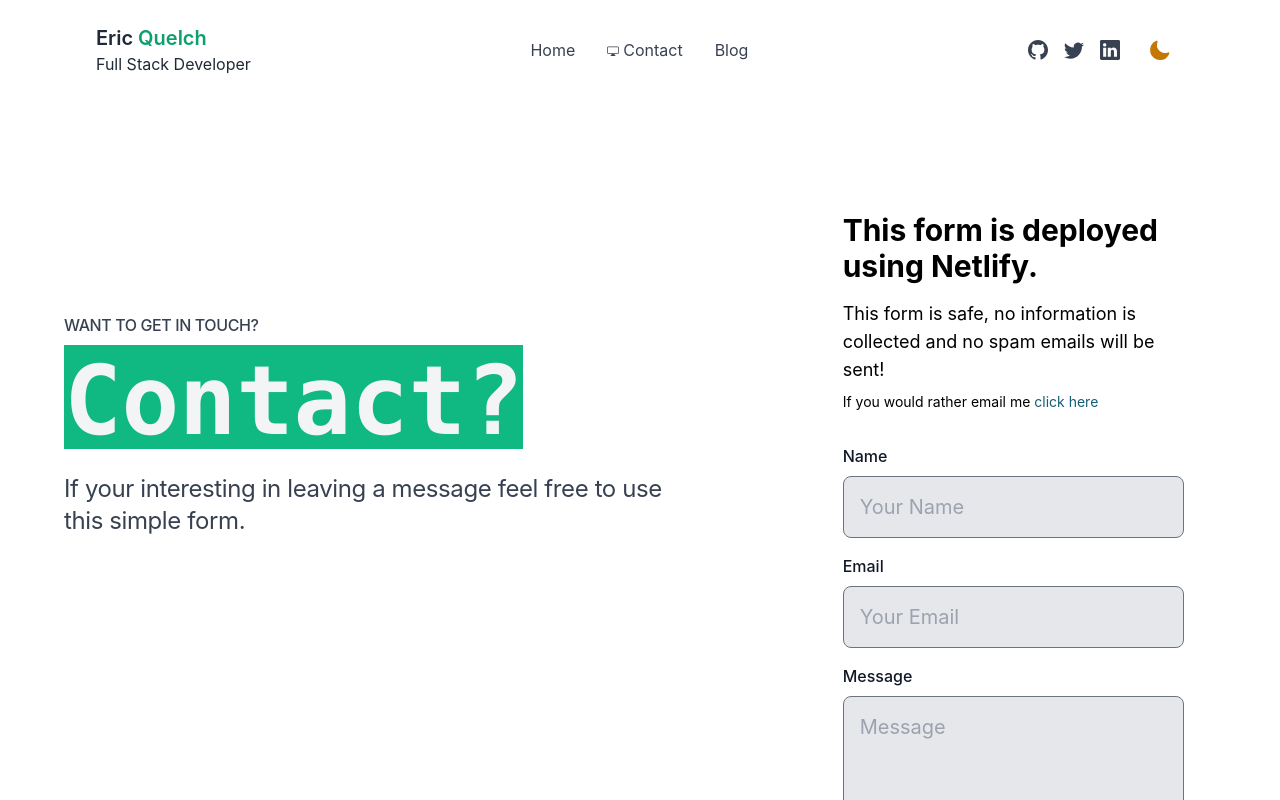
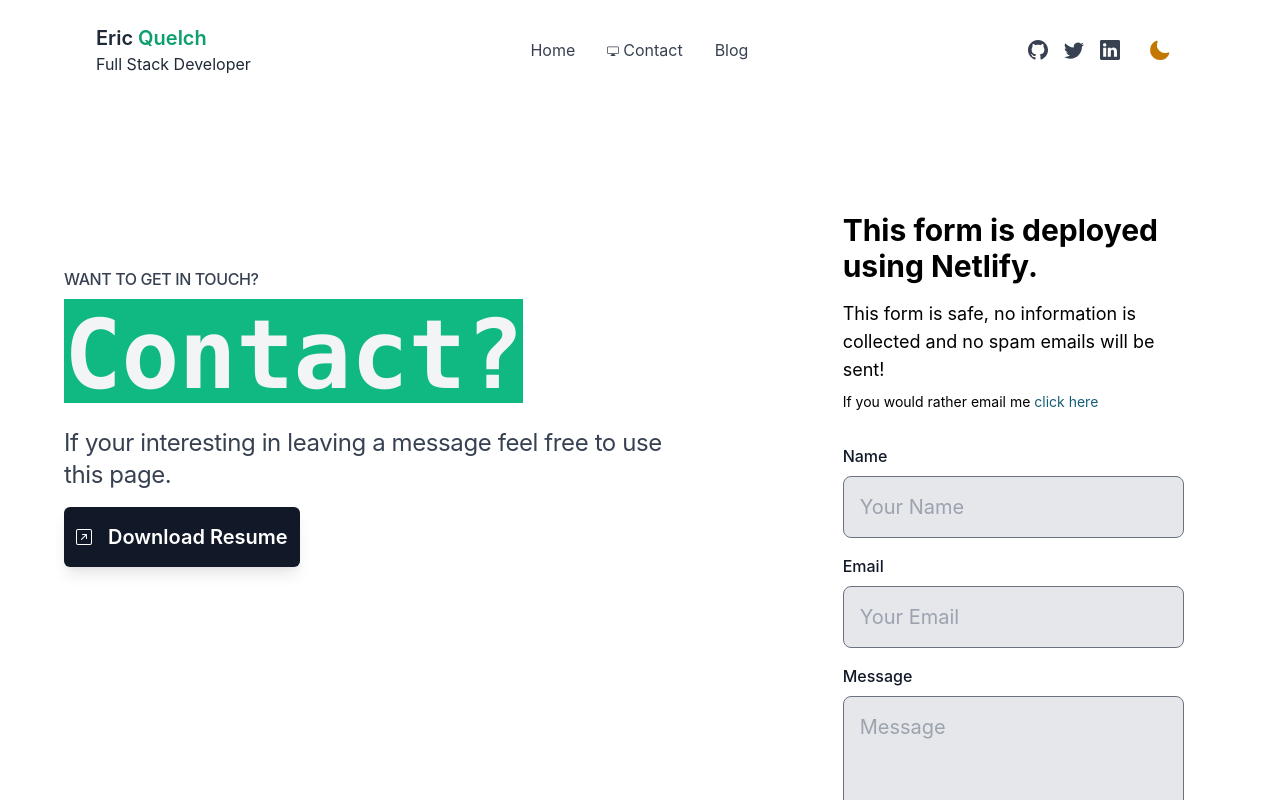
Before and after one commit to quelchx/quelchx.com, a Next.js app: page /contact in a window 1280 px wide. Shown: the top 800 px of the page. Built offline with nearby package versions, Linux system fonts and the light colour scheme.

Commit message:
fixed framer-motion warning + added redirect fix to h1 element

```diff
--- a/src/components/Hero/ContactHero.tsx
+++ b/src/components/Hero/ContactHero.tsx
@@ -30,8 +30,33 @@ const ContactHero = () => {
             </div>
             <p className="pt-4 text-2xl text-gray-700 dark:text-gray-200">
               If your interesting in leaving a message feel free to use this
-              simple form.
+              page.
             </p>
+            <button className="py-4">
+              <a
+                target='_blank'
+                rel="noreferrer"
+                href={`https://raw.githubusercontent.com/quelchx/quelchx/main/EQ-Developer.pdf`}
+                className="flex flex-row items-center px-3 py-4 mb-20 space-x-4 text-xl font-semibold text-white bg-gray-900 rounded-md shadow-lg hvr-curl-top-right is-button md:mb-0 dark:text-gray-700 dark:bg-white"
+              >
+                <svg
+                  xmlns="http://www.w3.org/2000/svg"
+                  width="16"
+                  height="16"
+                  fill="currentColor"
+                  className="bi bi-arrow-up-right-square hvr-buzz-out"
+                  stroke="4"
+                  strokeWidth="4"
+                  viewBox="0 0 16 16"
+                >
+                  <path
+                    fillRule="evenodd"
+                    d="M15 2a1 1 0 0 0-1-1H2a1 1 0 0 0-1 1v12a1 1 0 0 0 1 1h12a1 1 0 0 0 1-1V2zM0 2a2 2 0 0 1 2-2h12a2 2 0 0 1 2 2v12a2 2 0 0 1-2 2H2a2 2 0 0 1-2-2V2zm5.854 8.803a.5.5 0 1 1-.708-.707L9.243 6H6.475a.5.5 0 1 1 0-1h3.975a.5.5 0 0 1 .5.5v3.975a.5.5 0 1 1-1 0V6.707l-4.096 4.096z"
+                  />
+                </svg>
+                <p>Download Resume</p>
+              </a>
+            </button>
           </Animate>
         </div>
       </div>
--- a/src/components/Navbar/index.tsx
+++ b/src/components/Navbar/index.tsx
@@ -24,14 +24,14 @@ const Navbar = () => {
       <nav className="flex items-center justify-between md:flex-row">
         <div className="flex flex-col">
           <Link href="/">
-            <React.Fragment>
+            <a>
               <h1 className="text-xl font-semibold text-gray-800 cursor-pointer hvr-pulse dark:text-white">
                 Eric<span className="text-green-500"> Quelch</span>
               </h1>
               <p className="text-base text-gray-800 cursor-pointer dark:text-white">
                 {data.title}
               </p>
-            </React.Fragment>
+            </a>
           </Link>
         </div>
 
--- a/src/components/Posts/CategoryList.tsx
+++ b/src/components/Posts/CategoryList.tsx
@@ -6,6 +6,8 @@ type CategoryListProps = {
 };
 
 const CategoryList = ({ categories, onClick }: CategoryListProps) => {
+  console.log('Category List')
+
   return (
     <React.Fragment>
       {categories.map((cat: string) => {
@@ -19,4 +21,4 @@ const CategoryList = ({ categories, onClick }: CategoryListProps) => {
   );
 };
 
-export default CategoryList;
+export default React.memo(CategoryList);
--- a/src/components/Posts/Post.tsx
+++ b/src/components/Posts/Post.tsx
@@ -34,4 +34,4 @@ const Post = ({ post }: PostProps) => {
   );
 };
 
-export default Post;
+export default React.memo(Post);
--- a/src/components/ThemeSwitch/index.tsx
+++ b/src/components/ThemeSwitch/index.tsx
@@ -14,7 +14,7 @@ const buttonVariant = {
     transition: {
       duration: 0.5,
       delay: 0.3,
-      yoyo: 2,
+      repeat: 2,
     },
   },
 };
```
